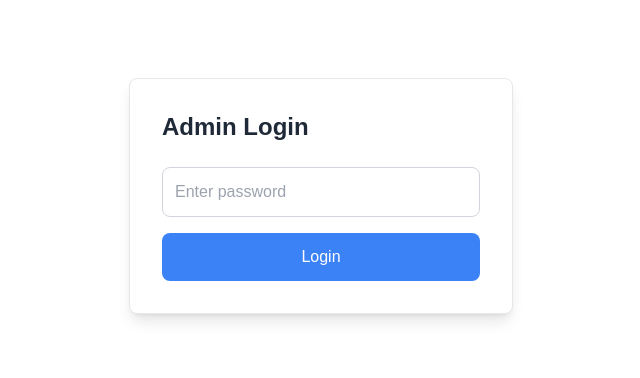
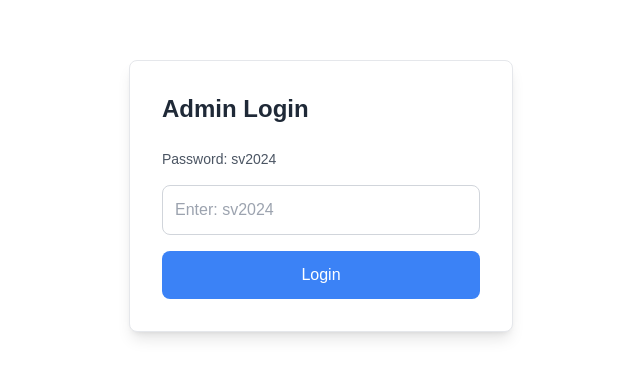
Before and after one commit to sailingvirgins88/sailing-dashboard, a Next.js app: page /admin in a window 1280 px wide. Shown: the part 204-582 px from the top of the page, without its empty margins (319-959 px from the left). Built offline with nearby package versions, Linux system fonts and the light colour scheme.

Commit message:
Add extensive password debugging

```diff
--- a/app/admin/page.tsx
+++ b/app/admin/page.tsx
@@ -7,18 +7,27 @@ export default function AdminDashboard() {
   const [password, setPassword] = useState('');
   const [isLoading, setIsLoading] = useState(false);
 
+  const CORRECT_PASSWORD = 'sv2024';
+
   const handleLogin = (e: React.FormEvent) => {
     e.preventDefault();
     setIsLoading(true);
 
-    console.log('Attempting login...');
+    console.log('Login attempt:');
+    console.log('Entered password:', password);
+    console.log('Expected password:', CORRECT_PASSWORD);
+    console.log('Password length:', password.length);
+    console.log('Expected length:', CORRECT_PASSWORD.length);
+    console.log('Exact match?:', password === CORRECT_PASSWORD);
 
-    if (password === 'sv2024') {
-      console.log('Password correct!');
+    const trimmedPassword = password.trim();
+
+    if (trimmedPassword === CORRECT_PASSWORD) {
+      console.log('SUCCESS: Password correct!');
       setIsAuthenticated(true);
     } else {
-      console.log('Incorrect password');
-      alert('Incorrect password');
+      console.log('FAIL: Password incorrect');
+      alert(`Password incorrect. Please make sure you're using exactly: ${CORRECT_PASSWORD}`);
     }
 
     setIsLoading(false);
@@ -29,12 +38,13 @@ export default function AdminDashboard() {
       <div className="min-h-screen flex items-center justify-center bg-white">
         <div className="bg-white p-8 rounded-lg shadow-lg w-96 border border-gray-200">
           <h2 className="text-2xl font-bold mb-6 text-gray-800">Admin Login</h2>
+          <p className="text-sm text-gray-600 mb-4">Password: sv2024</p>
           <form onSubmit={handleLogin} className="space-y-4">
             <input
-              type="password"
+              type="text"
               value={password}
               onChange={(e) => setPassword(e.target.value)}
-              placeholder="Enter password"
+              placeholder="Enter: sv2024"
               className="w-full p-3 border border-gray-300 rounded-lg text-gray-800"
               disabled={isLoading}
             />
@@ -51,5 +61,10 @@ export default function AdminDashboard() {
     );
   }
 
-  // ... rest of your admin dashboard code ...
+  return (
+    <div>
+      <h1>Welcome to Admin Dashboard</h1>
+      {/* Your admin dashboard content */}
+    </div>
+  );
 }
```
